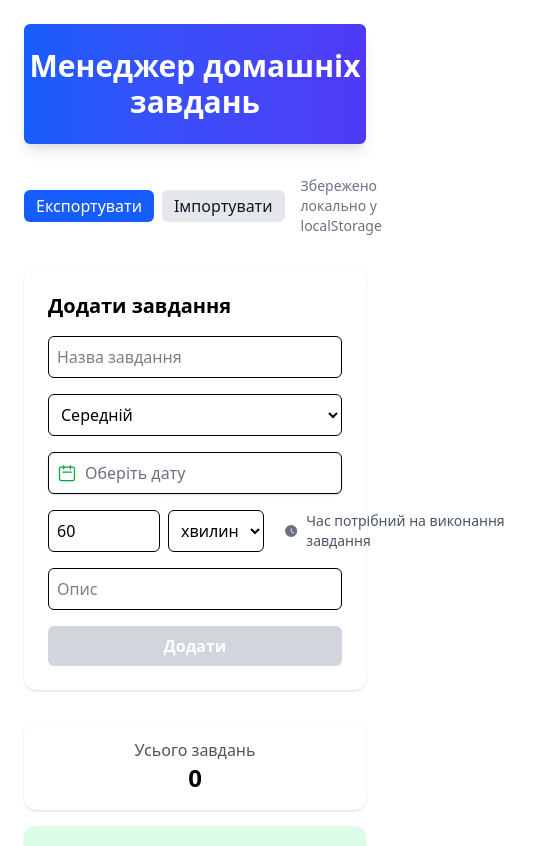
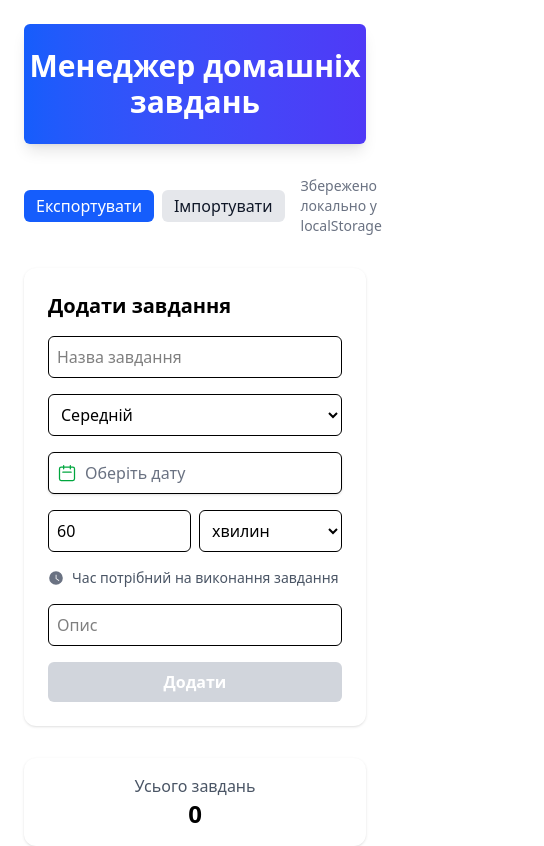
Before and after one commit to difuz1x/KursovaRepository, a React (Vite) app in the folder TaskManager/: page / in a window 390 px wide. Shown: the top 846 px of the page, 544 px wide, since content can reach past the window. Built offline with nearby package versions, Linux system fonts and the light colour scheme.

Commit message:
feat(responsive): make helper label responsive (below on mobile, right on md+) and make time inputs elastic

```diff
--- a/TaskManager/src/components/TaskForm.tsx
+++ b/TaskManager/src/components/TaskForm.tsx
@@ -125,29 +125,31 @@ export default function TaskForm({ addTask, existingTasks }: Props) {
             required
           />
         </div>
-        {/* estimated time input */}
-        <div className="flex items-center gap-2">
+        {/* estimated time input: responsive (stack on mobile, inline on md+) */}
+        <div className="flex flex-col md:flex-row md:items-center gap-2 w-full">
+          <div className="flex items-center gap-2 w-full md:w-auto md:flex-none">
             <input
               type="number"
               min={0}
               value={form.timeValue}
               onChange={(e) => setForm({ ...form, timeValue: Number(e.target.value) })}
-            className="border rounded-md p-2 w-28"
+              className="border rounded-md p-2 w-full md:w-28"
               aria-label="Час виконання"
             />
             <select
               value={form.timeUnit}
               onChange={(e) => setForm({ ...form, timeUnit: e.target.value as "minutes" | "hours" })}
-            className="border rounded-md p-2"
+              className="border rounded-md p-2 w-full md:w-auto"
               aria-label="Одиниця часу"
             >
               <option value="minutes">хвилин</option>
               <option value="hours">годин</option>
             </select>
+          </div>
 
-          {/* Right-side helper label. Visible when unit is minutes. */}
-          <div className="ml-3 text-sm text-gray-600 flex items-center" style={{ minWidth: 260 }}>
-            <svg xmlns="http://www.w3.org/2000/svg" className="h-4 w-4 text-gray-500 mr-2" viewBox="0 0 24 24" fill="currentColor" aria-hidden>
+          {/* Helper label: below inputs on small screens, to the right on md+ */}
+          <div className="mt-2 md:mt-0 md:ml-3 text-sm text-gray-600 flex items-center md:min-w-[260px] md:whitespace-nowrap">
+            <svg xmlns="http://www.w3.org/2000/svg" className="h-4 w-4 text-gray-500 mr-2 shrink-0" viewBox="0 0 24 24" fill="currentColor" aria-hidden>
               <path d="M12 1.75a10.25 10.25 0 100 20.5A10.25 10.25 0 0012 1.75zm.75 5.5v5.5l4.25 2.55-.75 1.23L11.5 13V7.25h1.25z" />
             </svg>
             <span className="font-medium">Час потрібний на виконання завдання</span>
```
Lines whose indentation alone changed are shown as unchanged.
